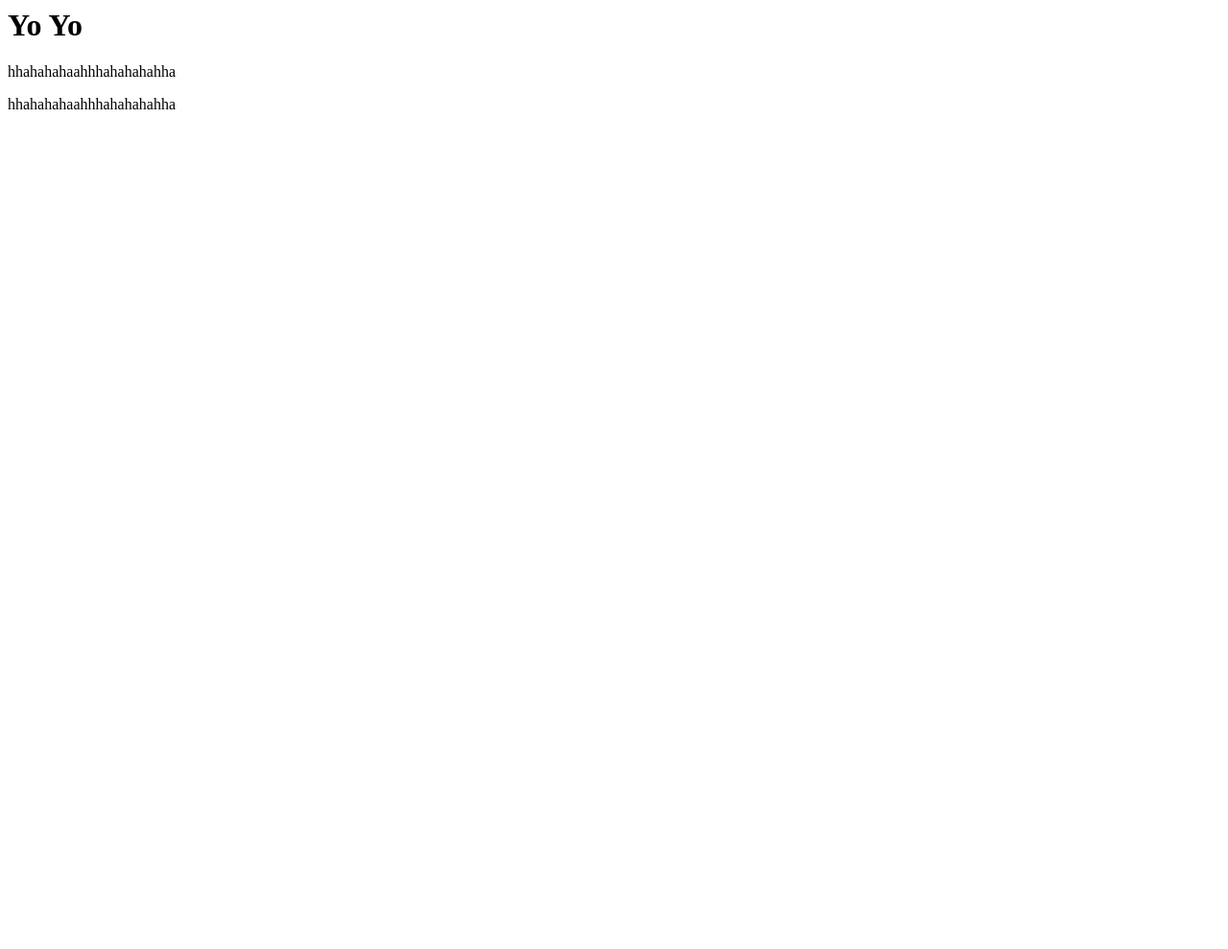
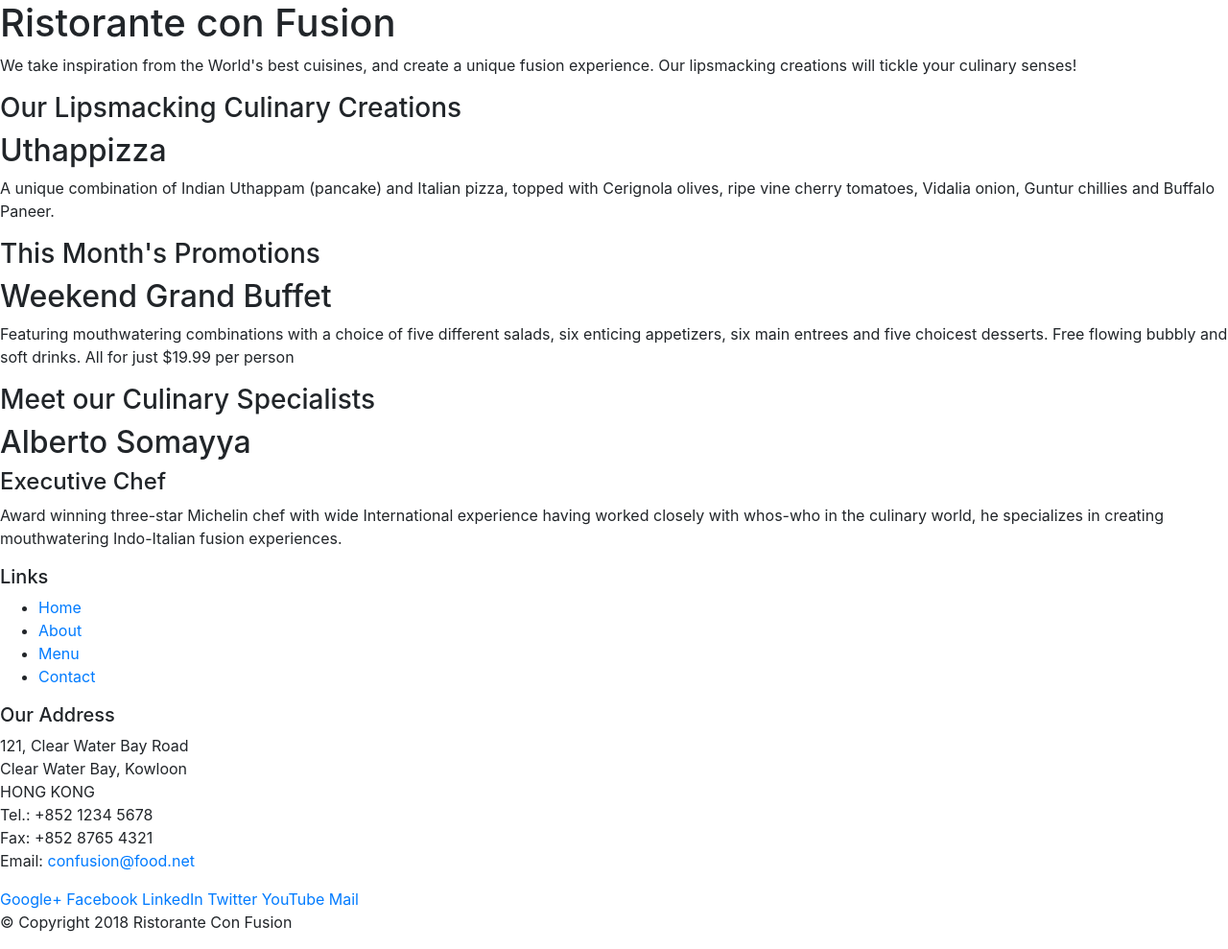
Before and after one commit to vasunaik1999/onewebsite, a website: page index.html in a window 1280 px wide. Shown: the whole page at 96% size. Before the commit the page ends 800 px from the top, so only its background shows below. Drawn offline with nearby package versions, Linux system fonts and the light colour scheme.

Commit message:
Project SetUp

```diff
--- a/index.html
+++ b/index.html
@@ -2,15 +2,115 @@
 
 <head>
     <meta charset="UTF-8">
-    <meta name="viewport" content="width=device-width, initial-scale=1.0">
-    <title>Document</title>
+    <meta name="viewport" content="width=device-width, initial-scale=1.0, shrink-to-fit=no">
+    <meta http-equiv="x-ua-compatible" content="ie=edge">
+
+    <!-- Bootstrap CSS -->
+    <link rel="stylesheet" href="node_modules/bootstrap/dist/css/bootstrap.min.css">
+    <title>Vasu Naik</title>
 </head>
 
 <body>
-    <h1>Yo Yo</h1>
-    <p>hhahahahaahhhahahahahha</p>
-     <p>hhahahahaahhhahahahahha</p>
 
+
+    <header>
+        <div>
+            <div>
+                <div>
+                    <h1>Ristorante con Fusion</h1>
+                    <p>We take inspiration from the World's best cuisines, and create a unique fusion experience. Our
+                        lipsmacking creations will tickle your culinary senses!</p>
+                </div>
+                <div>
+                </div>
+            </div>
+        </div>
+    </header>
+
+    <div>
+        <div>
+            <div>
+                <h3>Our Lipsmacking Culinary Creations</h3>
+            </div>
+            <div>
+                <h2>Uthappizza</h2>
+                <p>A unique combination of Indian Uthappam (pancake) and Italian pizza, topped with Cerignola olives,
+                    ripe vine cherry tomatoes, Vidalia onion, Guntur chillies and Buffalo Paneer.</p>
+            </div>
+        </div>
+
+
+        <div>
+            <div>
+                <h3>This Month's Promotions</h3>
+            </div>
+            <div>
+                <h2>Weekend Grand Buffet</h2>
+                <p>Featuring mouthwatering combinations with a choice of five different salads, six enticing appetizers,
+                    six main entrees and five choicest desserts. Free flowing bubbly and soft drinks. All for just
+                    $19.99 per person </p>
+            </div>
+        </div>
+
+        <div>
+            <div>
+                <h3>Meet our Culinary Specialists</h3>
+            </div>
+            <div>
+                <h2>Alberto Somayya</h2>
+                <h4>Executive Chef</h4>
+                <p>Award winning three-star Michelin chef with wide International experience having worked closely with
+                    whos-who in the culinary world, he specializes in creating mouthwatering Indo-Italian fusion
+                    experiences. </p>
+            </div>
+        </div>
+    </div>
+
+    <footer>
+        <div>
+            <div>
+                <div>
+                    <h5>Links</h5>
+                    <ul>
+                        <li><a href="#">Home</a></li>
+                        <li><a href="#">About</a></li>
+                        <li><a href="#">Menu</a></li>
+                        <li><a href="#">Contact</a></li>
+                    </ul>
+                </div>
+                <div>
+                    <h5>Our Address</h5>
+                    <address>
+                        121, Clear Water Bay Road<br>
+                        Clear Water Bay, Kowloon<br>
+                        HONG KONG<br>
+                        Tel.: +852 1234 5678<br>
+                        Fax: +852 8765 4321<br>
+                        Email: <a href="mailto:confusion@food.net">confusion@food.net</a>
+                    </address>
+                </div>
+                <div>
+                    <div>
+                        <a href="http://google.com/+">Google+</a>
+                        <a href="http://www.facebook.com/profile.php?id=">Facebook</a>
+                        <a href="http://www.linkedin.com/in/">LinkedIn</a>
+                        <a href="http://twitter.com/">Twitter</a>
+                        <a href="http://youtube.com/">YouTube</a>
+                        <a href="mailto:">Mail</a>
+                    </div>
+                </div>
+            </div>
+            <div>
+                <div>
+                    <p>© Copyright 2018 Ristorante Con Fusion</p>
+                </div>
+            </div>
+        </div>
+    </footer>
+
+    <script src="node_modules/jquery/dist/jquery.slim.min.js"></script>
+    <script src="node_modules/popper.js/dist/umd/popper.min.js"></script>
+    <script src="node_modules/bootstrap/dist/js/bootstrap.min.js"></script>
 </body>
 
 </html>
--- a/package.json
+++ b/package.json
@@ -20,5 +20,10 @@
   "homepage": "https://github.com/vasunaik1999/onewebsite#readme",
   "devDependencies": {
     "lite-server": "^2.6.1"
+  },
+  "dependencies": {
+    "bootstrap": "^4.5.3",
+    "jquery": "^3.5.1",
+    "popper.js": "^1.16.1"
   }
 }
```
Also changed, not shown: templates/test.html (deleted), 1 other file.
